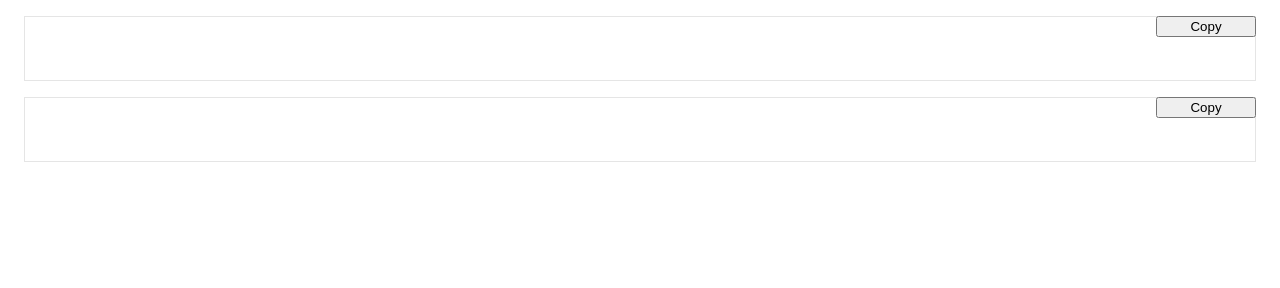
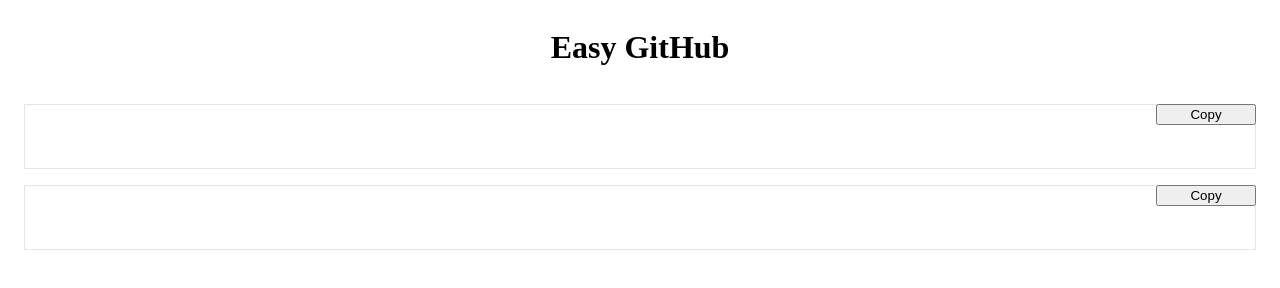
Before and after one commit to dance2die/easy-github, a browser extension: page src/page_action/page_action.html in a window 1280 px wide. Drawn offline with Linux system fonts and the light colour scheme.

Commit message:
➕ Added a header

```diff
--- a/src/page_action/page_action.html
+++ b/src/page_action/page_action.html
@@ -21,22 +21,32 @@
         margin-right: 1rem;
         width: 100px;
       }
+
+      header {
+        display: flex;
+        justify-content: center;
+        align-items: center;
+      }
     </style>
   </head>
   <body>
-    <div id="forkSync">
+    <header>
+      <h1>Easy GitHub</h1>
+    </header>
+
+    <section id="forkSync">
       <pre>
         <button id="copyForkSyncButton" type="button">Copy</button>
         <code id="forSyncCode"></code>
       </pre>
-    </div>
+    </section>
 
-    <div id="localPR">
+    <section id="localPR">
       <pre>
           <button id="copyLocalPRButton" type="button">Copy</button>
           <code id="localPRCode"></code>
       </pre>
-    </div>
+    </section>
 
     <script src="popup.js"></script>
   </body>
```
